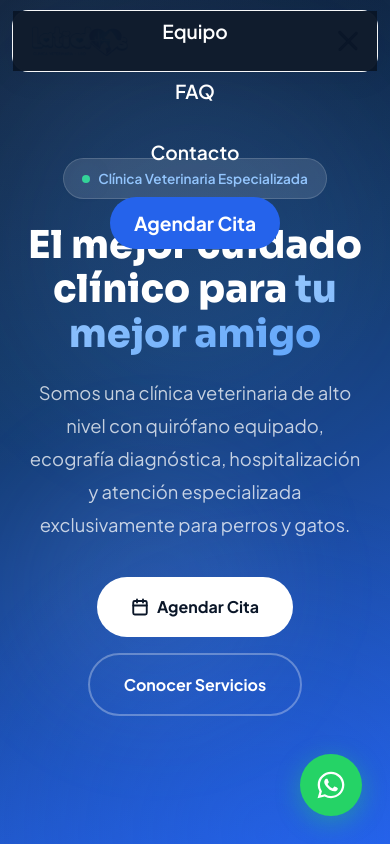
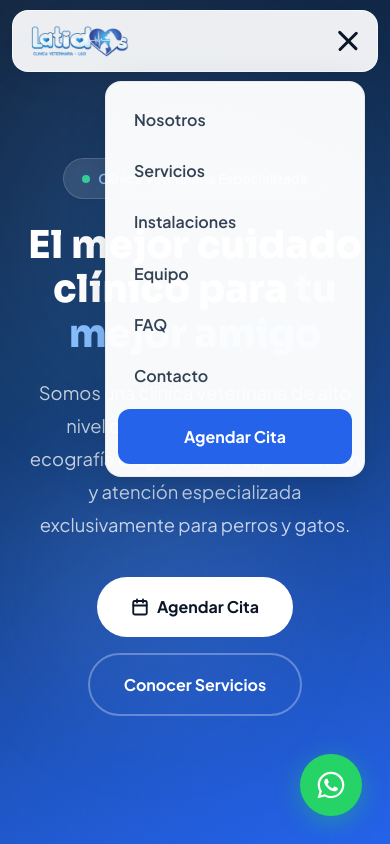
Before and after one commit to Sacuervo26/Latidos, a plain HTML site: page index.html in a window 390 px wide. Both pictures are taken after a click on the element 348 px from the left and 41 px from the top of the page. Shown: the top 844 px of the page. Drawn offline with Linux system fonts and the light colour scheme.

Commit message:
Redesign mobile menu as premium dropdown panel
- Dropdown from top-right instead of fullscreen overlay
- White glass background with rounded corners
- All menu items visible with hover effects
- Close on tap outside
- Smooth animation on open/close

Co-Authored-By: Claude Opus 4.6 (1M context) <noreply@anthropic.com>

```diff
--- a/index.html
+++ b/index.html
@@ -1126,17 +1126,57 @@ ul { list-style: none; }
     top: 10px;
   }
   .nav-links {
-    display: none;
     position: fixed;
-    top: 0; left: 0; right: 0; bottom: 0;
-    background: rgba(10,22,40,0.97);
+    top: 70px;
+    right: 12px;
+    left: auto;
+    bottom: auto;
+    width: 260px;
+    background: rgba(255,255,255,0.97);
+    backdrop-filter: blur(20px);
+    -webkit-backdrop-filter: blur(20px);
     flex-direction: column;
-    align-items: center;
+    align-items: stretch;
+    justify-content: flex-start;
+    gap: 0;
+    border-radius: 16px;
+    box-shadow: 0 12px 40px rgba(10,22,40,0.15), 0 2px 8px rgba(10,22,40,0.06);
+    border: 1px solid rgba(0,0,0,0.06);
+    padding: 12px;
+    opacity: 0;
+    transform: translateY(-10px) scale(0.95);
+    transform-origin: top right;
+    pointer-events: none;
+    transition: opacity 0.3s ease, transform 0.3s ease;
+    display: flex;
+    z-index: 999;
+  }
+  .nav-links.active {
+    opacity: 1;
+    transform: translateY(0) scale(1);
+    pointer-events: auto;
+  }
+  .nav-links a {
+    font-size: 1rem;
+    color: var(--gray-700) !important;
+    padding: 12px 16px;
+    border-radius: 10px;
+    transition: background 0.2s ease;
+  }
+  .nav-links a:hover, .nav-links a:active {
+    background: var(--blue-50);
+    color: var(--blue-500) !important;
+  }
+  .nav-links a::after { display: none !important; }
+  .nav-links .nav-cta {
+    margin-top: 8px;
+    text-align: center;
     justify-content: center;
-    gap: 28px;
+    background: var(--blue-500) !important;
+    color: var(--white) !important;
+    padding: 14px 16px !important;
+    border-radius: 12px !important;
   }
-  .nav-links.active { display: flex; }
-  .nav-links a { font-size: 1.2rem; color: var(--white) !important; }
   .hamburger { display: flex; }
   .section-padding { padding: 70px 0; }
   .services-grid, .blog-grid, .testimonials-grid { grid-template-columns: 1fr; }
@@ -1887,7 +1927,8 @@ window.addEventListener('scroll', () => {
 // Hamburger menu
 const hamburger = document.getElementById('hamburger');
 const navLinks = document.getElementById('navLinks');
-hamburger.addEventListener('click', () => {
+hamburger.addEventListener('click', (e) => {
+  e.stopPropagation();
   hamburger.classList.toggle('active');
   navLinks.classList.toggle('active');
 });
@@ -1897,6 +1938,12 @@ navLinks.querySelectorAll('a').forEach(link => {
     navLinks.classList.remove('active');
   });
 });
+document.addEventListener('click', (e) => {
+  if (!navLinks.contains(e.target) && !hamburger.contains(e.target)) {
+    hamburger.classList.remove('active');
+    navLinks.classList.remove('active');
+  }
+});
 
 // Scroll-triggered animations
 const observer = new IntersectionObserver((entries) => {
```
